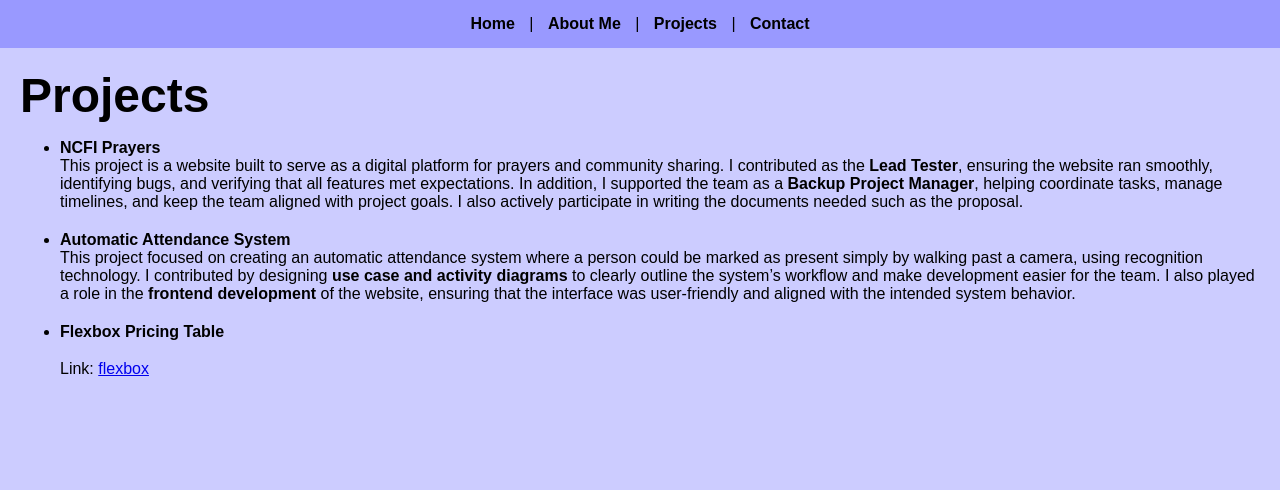
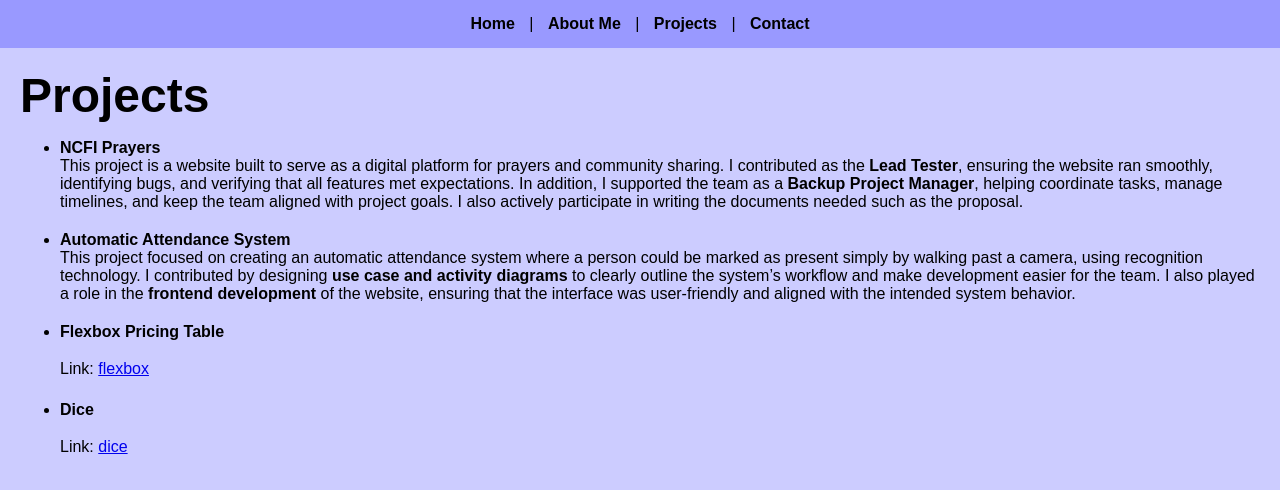
Before and after one commit to jennifer-chrstbll/portofolio, a plain HTML site: page projects.html in a window 1280 px wide. Drawn offline with Linux system fonts and the light colour scheme.

Commit message:
tambahin link dice

```diff
--- a/projects.html
+++ b/projects.html
@@ -39,6 +39,10 @@
         <strong>Flexbox Pricing Table</strong><br>
         <p>Link: <a href="https://jennifer-chrstbll.github.io/flex_exercise/" target="_blank">flexbox</a></p>
       </li>
+      <li>
+        <strong>Dice</strong><br>
+        <p>Link: <a href="https://jennifer-chrstbll.github.io/dice_exercise/" target="_blank">dice</a></p>
+      </li>
     </ul>
   </main>
 </body>
```
